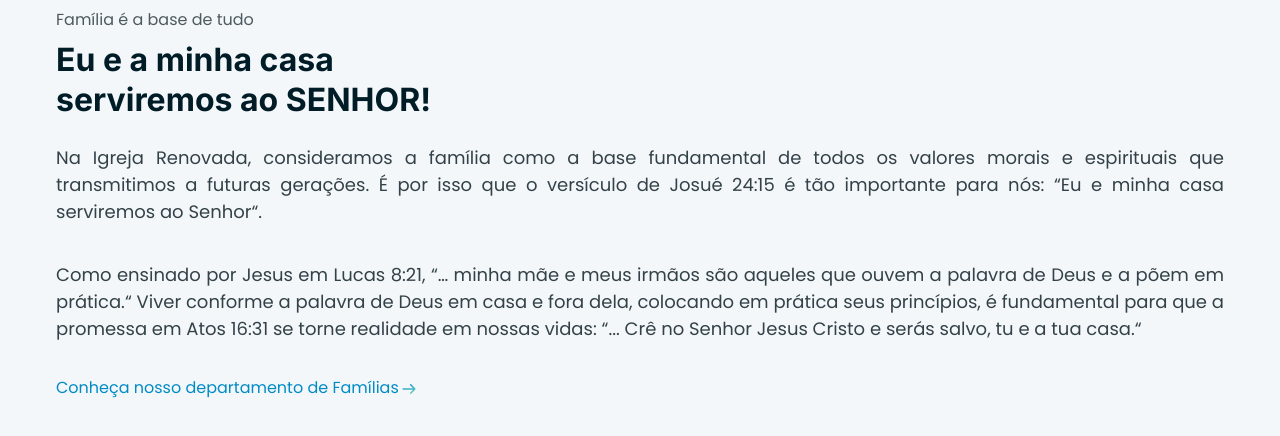
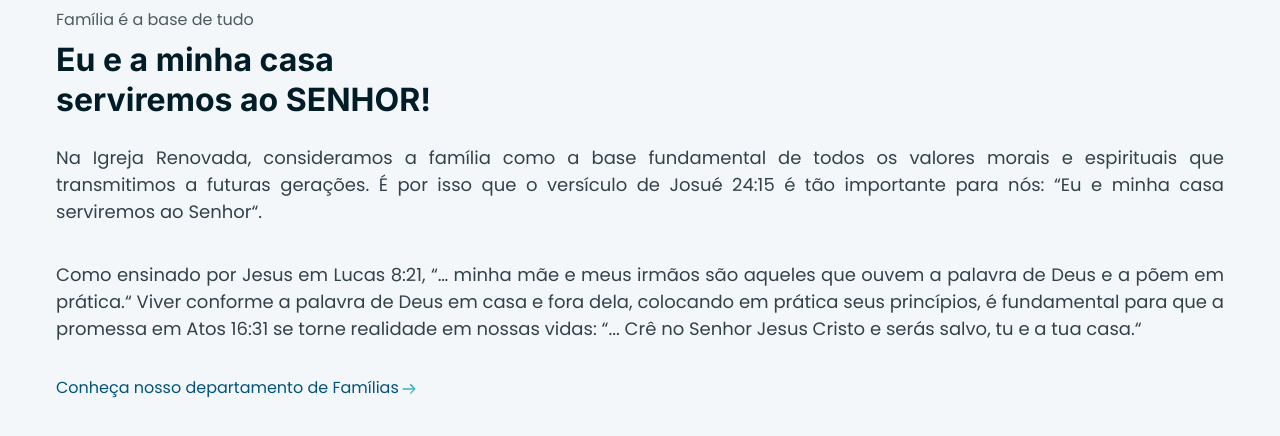
Before and after one commit to eriquyjhordan/igreja-renovada, a Next.js app: page / in a window 1280 px wide. Shown: the part 866-1302 px from the top of the page. Built offline with nearby package versions, Linux system fonts and the light colour scheme.

Commit message:
fix: family link contrast

```diff
--- a/src/components/Family/styles.module.css
+++ b/src/components/Family/styles.module.css
@@ -64,7 +64,7 @@
   font-weight: 400;
   font-size: 1rem;
   line-height: 125%;
-  color: #008BC5;
+  color: #00537A;
 }
 
 .familyWrapper {
```
